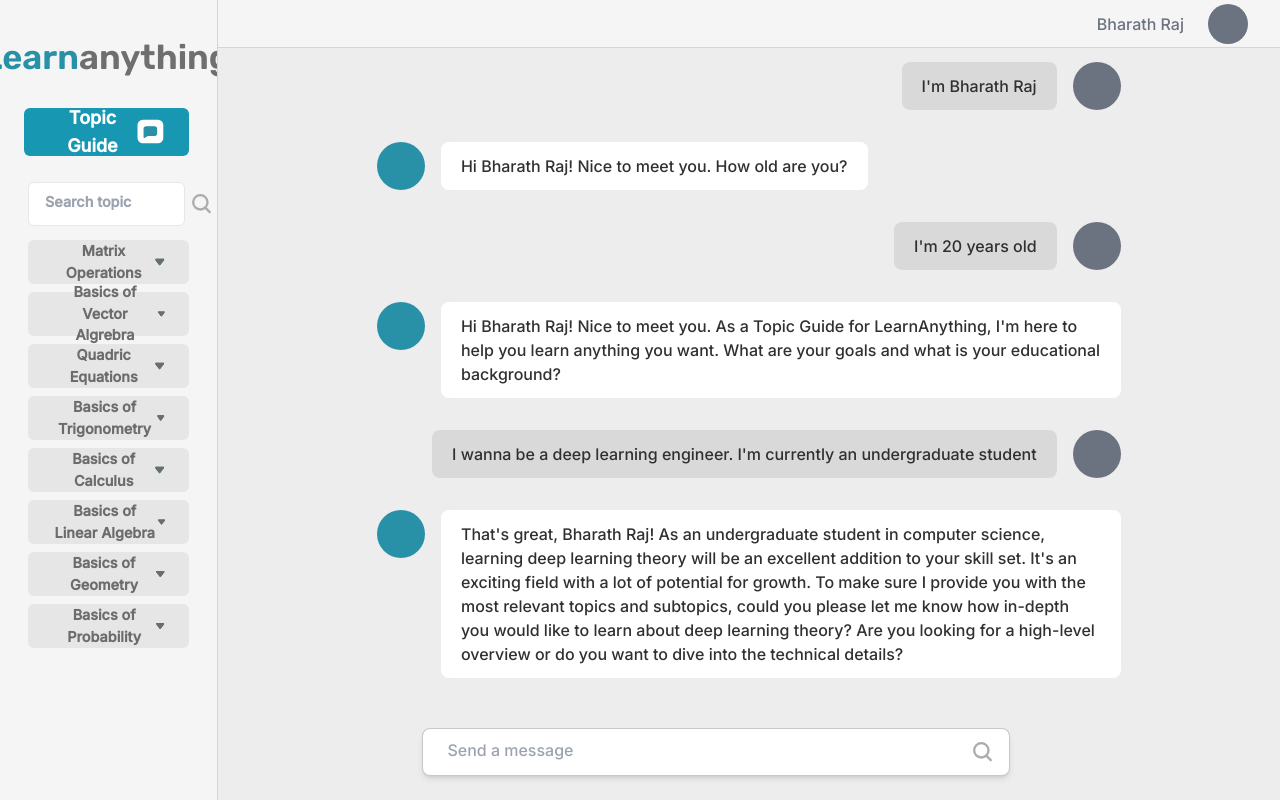
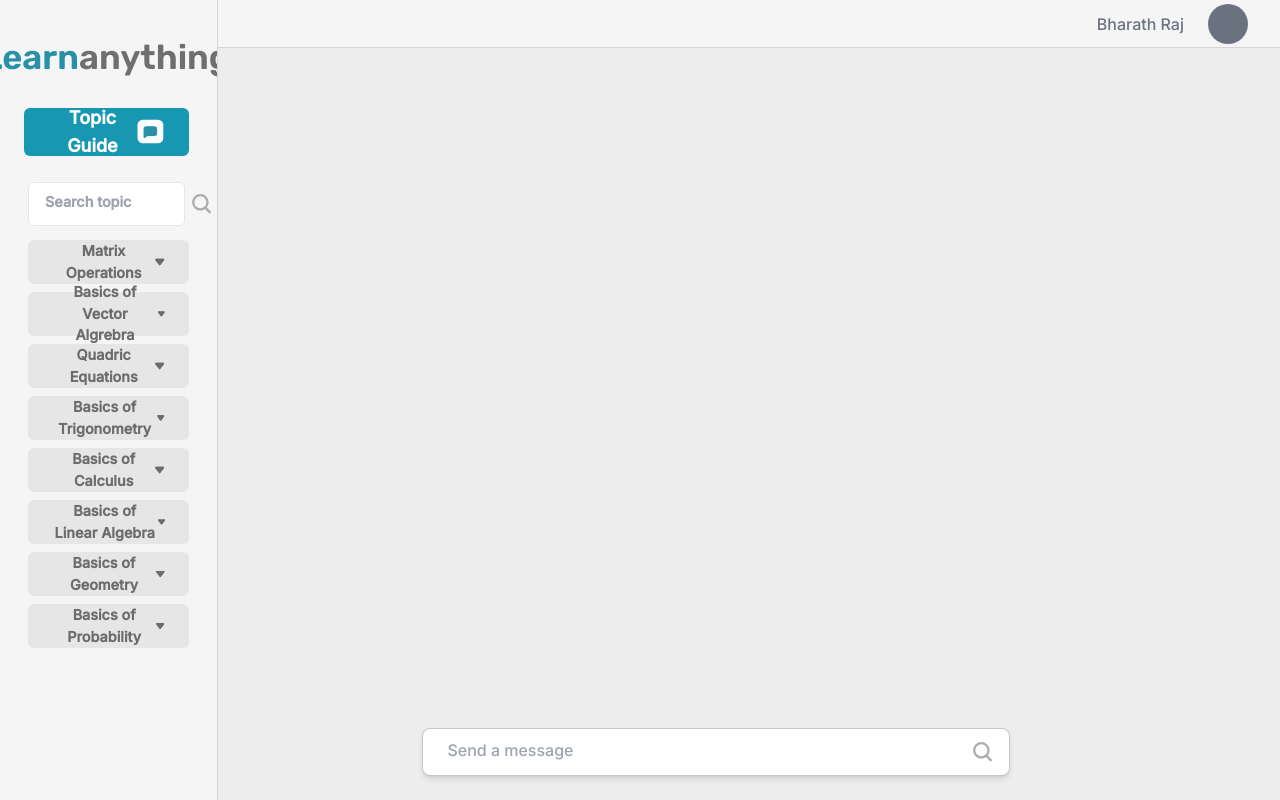
Before and after one commit to bharathraj-v/learn-anything, a Next.js app in the folder frontend/: page / in a window 1280 px wide. Built offline with nearby package versions, Linux system fonts and the light colour scheme.

Commit message:
edit chat interface

```diff
--- a/frontend/components/ChatInterface.jsx
+++ b/frontend/components/ChatInterface.jsx
@@ -1,58 +1,37 @@
 import { useState, useEffect } from "react"
+import axios from 'axios';
 
 
+const ChatInterface = () => {
 
-const ChatInterface = (history) => {
+    const [history, setHistory] = useState([
+    ])
 
-    const [messages, setMessages] = useState([
-            {
-                id: 1,
-                sender: "user",
-                message: "Hi",
-            },
-            {
-                id: 2,
-                sender: "bot",
-                message: "Hi, I'm the Topic Guide for LearnAnything. I'm here to help you learn anything you want. What's your name?",
-            },
-            {
-                id: 3,
-                sender: "user",
-                message: "I'm Bharath Raj",
-            },
-            {
-                id: 4,
-                sender: "bot",
-                message: 'Hi Bharath Raj! Nice to meet you. How old are you?',
-            },
-            {
-                id: 5,
-                sender: "user",
-                message: "I'm 20 years old",
-            },
-            {
-                id: 6,
-                sender: "bot",
-                message: "Hi Bharath Raj! Nice to meet you. As a Topic Guide for LearnAnything, I'm here to help you learn anything you want. What are your goals and what is your educational background?",
-            },
-            {
-                id: 7,
-                sender: "user",
-                message: "I wanna be a deep learning engineer. I'm currently an undergraduate student",
-            },
-            {
-                id: 8,
-                sender: "bot",
-                message: "That's great, Bharath Raj! As an undergraduate student in computer science, learning deep learning theory will be an excellent addition to your skill set. It's an exciting field with a lot of potential for growth. To make sure I provide you with the most relevant topics and subtopics, could you please let me know how in-depth you would like to learn about deep learning theory? Are you looking for a high-level overview or do you want to dive into the technical details?",
-            },
-
-    ])
+    const [message, setMessage] = useState("")
+    const [response, setResponse] = useState("")
 
     useEffect(() => {
         // change scroll position to bottom
         const chat = document.getElementById("chat");
         chat.scrollTop = chat.scrollHeight;
-    }, [messages])
+    }, [history])
+
+    const sendMessage = async (message) => {
+        const post = {"message": message}
+        try {
+            const res = await axios.post('http://localhost:8000/guide/', post)
+            console.log(res.data.message)
+            setResponse(res.data.message)
+            setHistory([...history, { "id": history.length, "sender": "human", "message": message }, { "id": history.length, "sender": "bot", "message": res.data.message }])
+            console.log(res.data.topics)
+
+        } catch (err) {
+            console.log(err)
+
+        }
+    }
+
+
 
     return (
         <div id = "chat" className="absolute mt-[3%] ml-[17%] h-[94%] overflow-scroll w-[83%]">
@@ -61,6 +40,17 @@ const ChatInterface = (history) => {
                 <div className="flex rounded-lg border-2 shadow-md border-[#919191] font-Inter border-opacity-50 w-[90%] h-12 px-4 justify-between bg-white items-center">
                     <textarea
                         placeholder="Send a message"
+                        onInput={(e) => {
+                            // on enter, send message
+                            if (e.nativeEvent.inputType == "insertLineBreak" && message != "") {
+                                sendMessage(message)
+                                setMessage("")
+                            } else {
+                                setMessage(e.target.value)
+                            }
+                        }}
+                        value={message}
+
                         className="flex w-full h-11 justify-center items-center py-2 px-2  text-light  text-[#303030] rounded-md resize-none  outline-none" />
                     <span className="flex text-[#303030] ">
                         <svg
@@ -114,10 +104,10 @@ const ChatInterface = (history) => {
                 </div>
             </div> */}
             {
-                messages.map((message) => {
+                history.map((message) => {
                     if (message.sender == "bot") {
                         return (
-                            <div id="bot" className="flex py-4 flex-row justify-start  w-full">
+                            <div id={message.id} className="flex py-2 flex-row justify-start  w-full">
                                 <div className = "absolute h-12 w-12 bg-[#2890A7] rounded-full"> </div>
                                 <div className="flex px-5 py-3  leading-normal text-[#303030] ml-16 font-Inter bg-white rounded-lg" >
                                     {message.message}
@@ -127,7 +117,7 @@ const ChatInterface = (history) => {
                     }
                     else {
                         return (
-                            <div id="human" className="flex py-4 justify-end flex-row  w-full">
+                            <div id={message.id} className="flex py-2 justify-end flex-row  w-full">
                                 <div className="flex px-5 py-3  leading-normal text-[#303030] mr-16 font-Inter  bg-[#D9D9D9] rounded-lg" >
                                     {message.message}
                                 </div>
--- a/frontend/package.json
+++ b/frontend/package.json
@@ -9,6 +9,7 @@
     "lint": "next lint"
   },
   "dependencies": {
+    "axios": "^1.5.1",
     "next": "13.4.10",
     "react": "18.2.0",
     "react-dom": "18.2.0"
```
Also changed, not shown: 2 other files (tests, documents, lock files or other folders).
